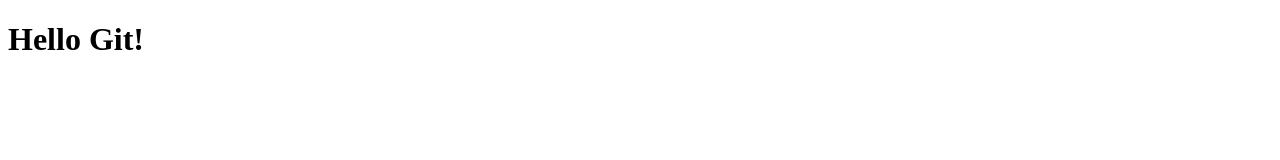
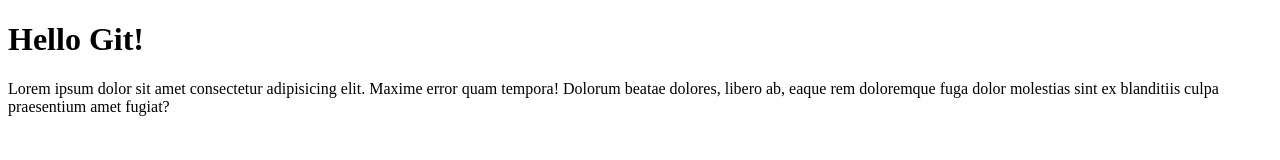
Before and after one commit to piotrwisniewskii/git-course-4, a plain HTML site: page index.html in a window 1280 px wide. Drawn offline with Linux system fonts and the light colour scheme.

Commit message:
added paragraph into infex.html

```diff
--- a/index.html
+++ b/index.html
@@ -8,5 +8,10 @@
 </head>
 <body>
     <h1>Hello Git!</h1>
+
+    <p>
+        Lorem ipsum dolor sit amet consectetur adipisicing elit. Maxime error quam tempora! Dolorum beatae dolores, libero ab, eaque rem doloremque fuga dolor molestias sint ex blanditiis culpa praesentium amet fugiat?
+
+    </p>
 </body>
 </html>
```
